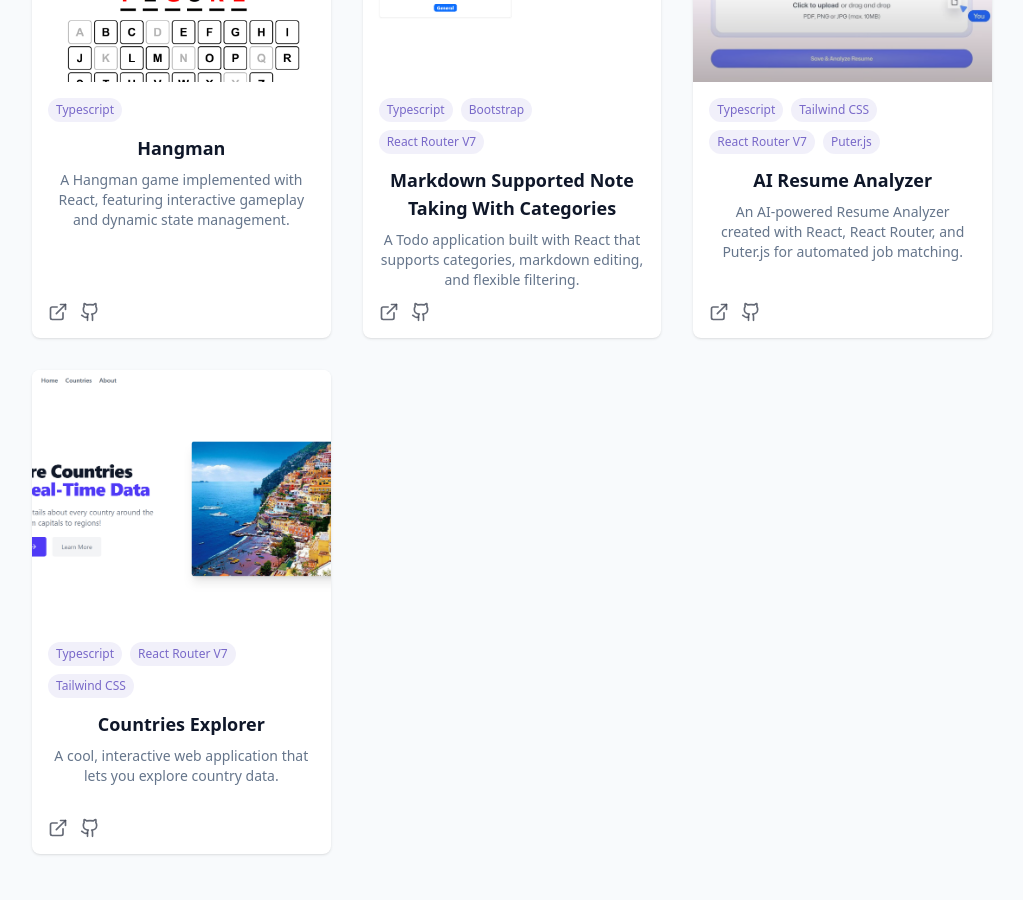
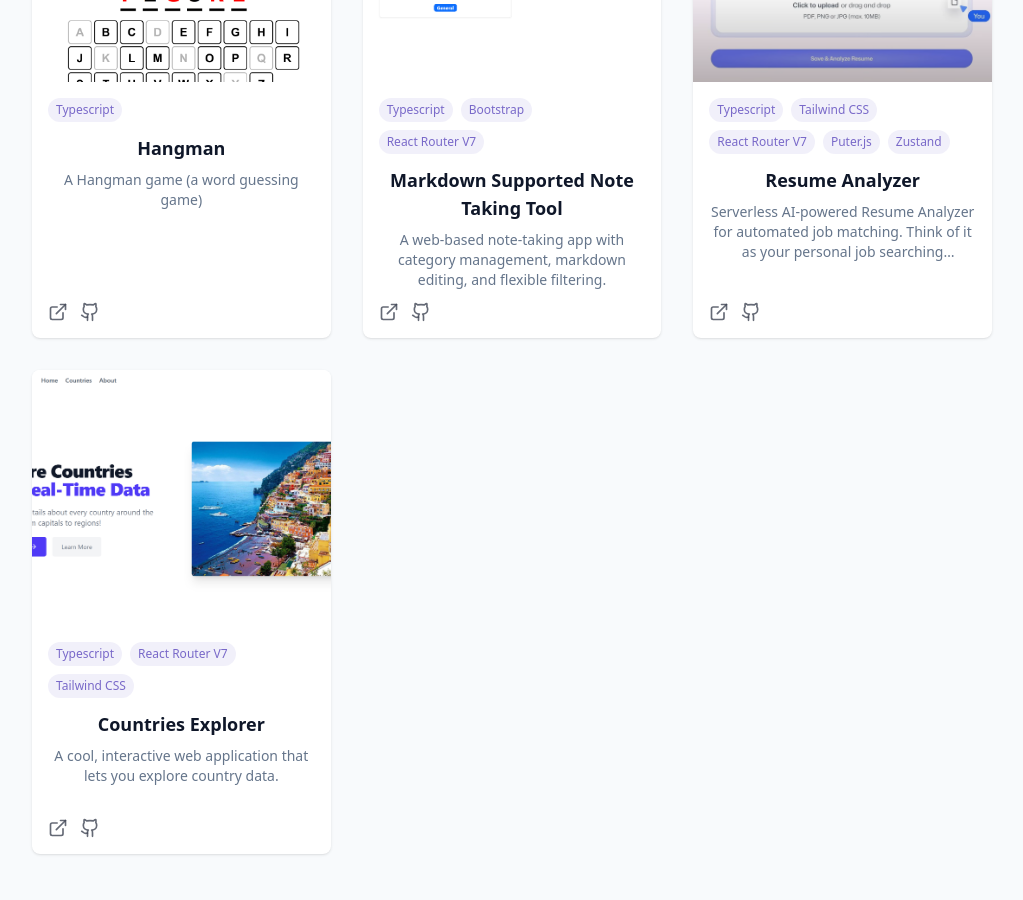
Before and after one commit to kaden175ck/Portfoilo, a React (Vite) app: page / in a window 1280 px wide. Shown: the part 2880-3780 px from the top of the page, without its empty margins (128-1151 px from the left). Built offline with nearby package versions, Linux system fonts and the light colour scheme.

Commit message:
update project descriptions

```diff
--- a/src/components/ProjectsSection.jsx
+++ b/src/components/ProjectsSection.jsx
@@ -4,8 +4,7 @@ const projects=[
     {
         id:1,
         title:"Hangman",
-        description: "A Hangman game implemented with React, featuring interactive gameplay and dynamic state management.",
-        // 使用 Typescript 开发的“猜单词”游戏，包含交互式玩法和动态状态管理
+        description: "A Hangman game (a word guessing game)",
         image:"/projects/hangman.png",
         tags: ["Typescript"],
         demoUrl: "https://kaden175ck.github.io/HangMan/",
@@ -13,9 +12,8 @@ const projects=[
     },
     {
         id:2,
-        title: "Markdown Supported Note Taking With Categories",
-        description: "A Todo application built with React that supports categories, markdown editing, and flexible filtering.",
-        // 基于Typescript的待办应用，支持分类、Markdown 编辑和灵活的筛选功能
+        title: "Markdown Supported Note Taking Tool",
+        description: "A web-based note-taking app with category management, markdown editing, and flexible filtering.",
         image:"/projects/notetaking.png",
         tags: ["Typescript","Bootstrap","React Router V7"],
         demoUrl: "https://kaden175ck.github.io/Noted/",
@@ -24,12 +22,11 @@ const projects=[
 
     {
         id:3,
-        title:"AI Resume Analyzer",
-        description: "An AI-powered Resume Analyzer created with React, React Router, and Puter.js for automated job matching.",
-        // 利用 Typescript、React Router 和 Puter.js 构建的 AI 简历分析器，可实现智能化的岗位匹配
+        title:"Resume Analyzer",
+        description: "Serverless AI-powered Resume Analyzer for automated job matching. Think of it as your personal job searching assistant.",
         image:"/projects/resumeproject.png",
-        tags: ["Typescript","Tailwind CSS","React Router V7","Puter.js"],
-        demoUrl: "#",
+        tags: ["Typescript","Tailwind CSS","React Router V7","Puter.js","Zustand"],
+        demoUrl: "https://kaden175ck.github.io/Resume-Analyzer/",
         githubUrl:"https://github.com/kaden175ck/Resume-Analyzer",
     },
 
```
